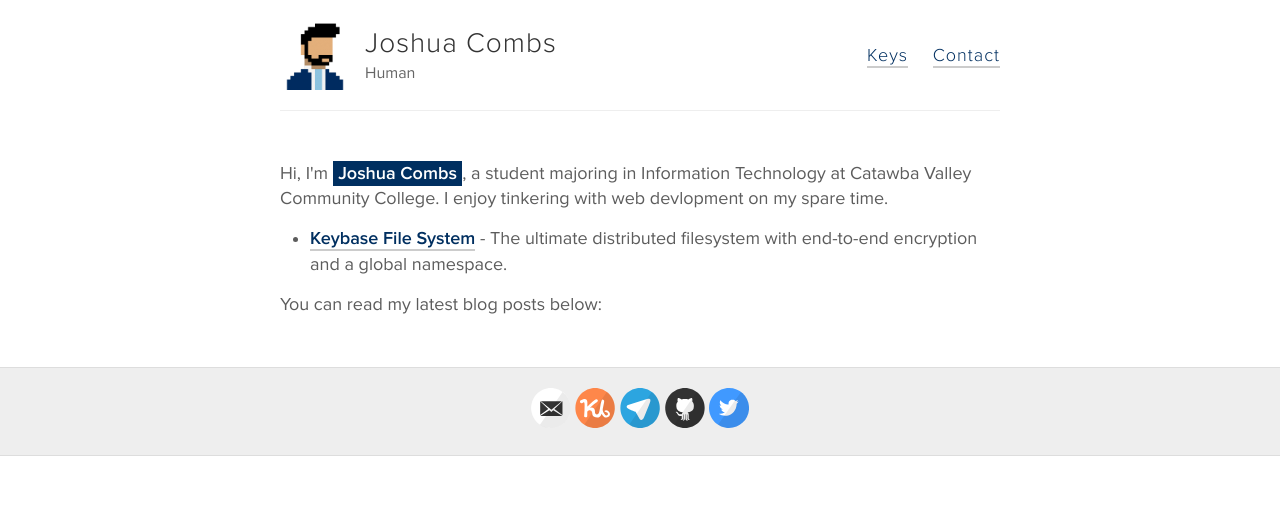
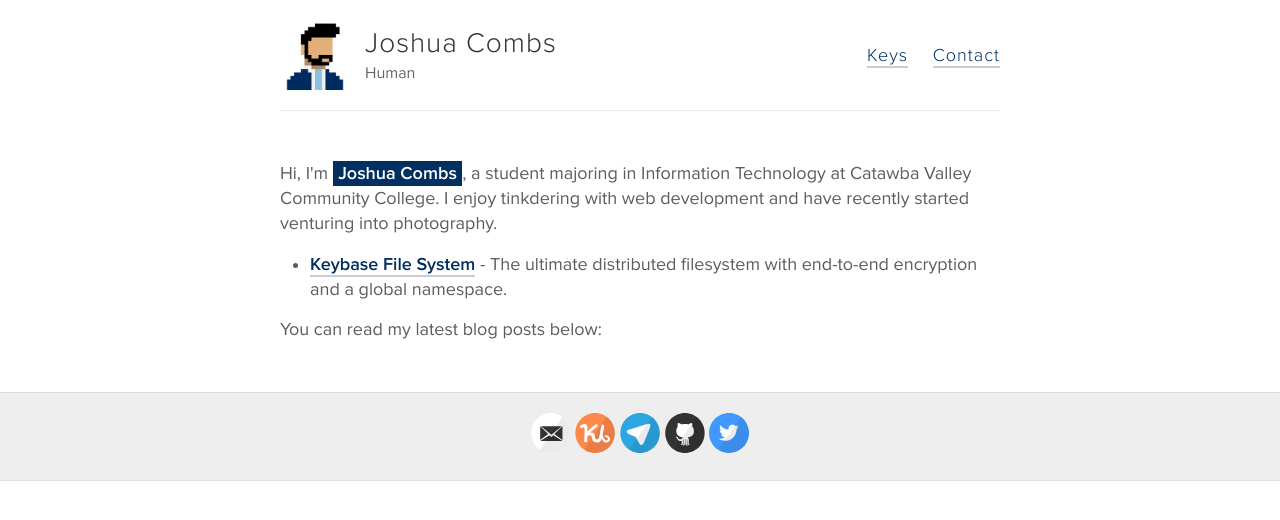
Before and after one commit to j-combs/j-combs.github.io, a Jekyll site: the page built from index.html, in a window 1280 px wide. Shown: the top 520 px of the page. Built offline with Jekyll 4.4.1, drawn with Linux system fonts in a browser that asks for light colours.

Commit message:
update intro

```diff
--- a/_config.yml
+++ b/_config.yml
@@ -9,7 +9,7 @@ name: Joshua Combs
 author:
   name     : Joshua Combs
   job      : student
-  bio      : "majoring in Information Technology at Catawba Valley Community College. I enjoy tinkering with web devlopment on my spare time."
+  bio      : "majoring in Information Technology at Catawba Valley Community College. I enjoy tinkdering with web development and have recently started venturing into photography."
 
 # Short bio or description (displayed in the header)
 description: Human
```
Also changed, not shown: 1 other file.
